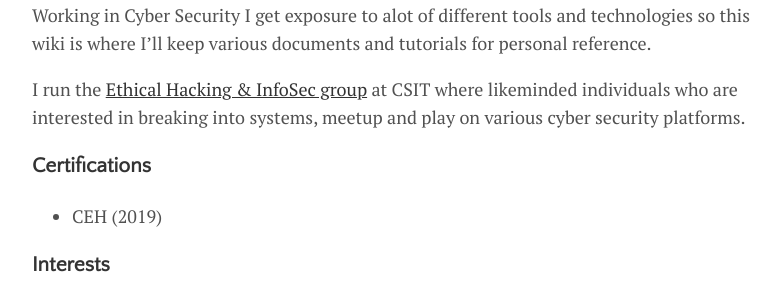
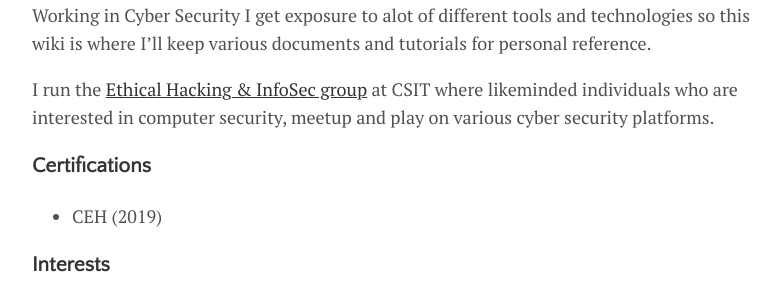
Before and after one commit to efriel94/ef_blog, a Jekyll site: the page built from menu/about.md, in a window 1280 px wide. Shown: the part 314-614 px from the top of the page, without its empty margins (248-1029 px from the left). Built offline with Jekyll 4.4.1, drawn with Linux system fonts in a browser that asks for light colours.

Commit message:
Updated about.md

```diff
--- a/menu/about.md
+++ b/menu/about.md
@@ -9,7 +9,7 @@ C:\WINDOWS\system32 > whoami
 
 I am a Software Engineer working at the [Centre for Secure Information Technologies](https://www.qub.ac.uk/ecit/CSIT/). Working in Cyber Security I get exposure to alot of different tools and technologies so this wiki is where I'll keep various documents and tutorials for personal reference.
 
-I run the [Ethical Hacking & InfoSec group](https://blogs.qub.ac.uk/team47/about/) at CSIT where likeminded individuals who are interested in breaking into systems, meetup and play on various cyber security platforms.
+I run the [Ethical Hacking & InfoSec group](https://blogs.qub.ac.uk/team47/about/) at CSIT where likeminded individuals who are interested in computer security, meetup and play on various cyber security platforms.
 
 ### Certifications
 - CEH (2019)
```
